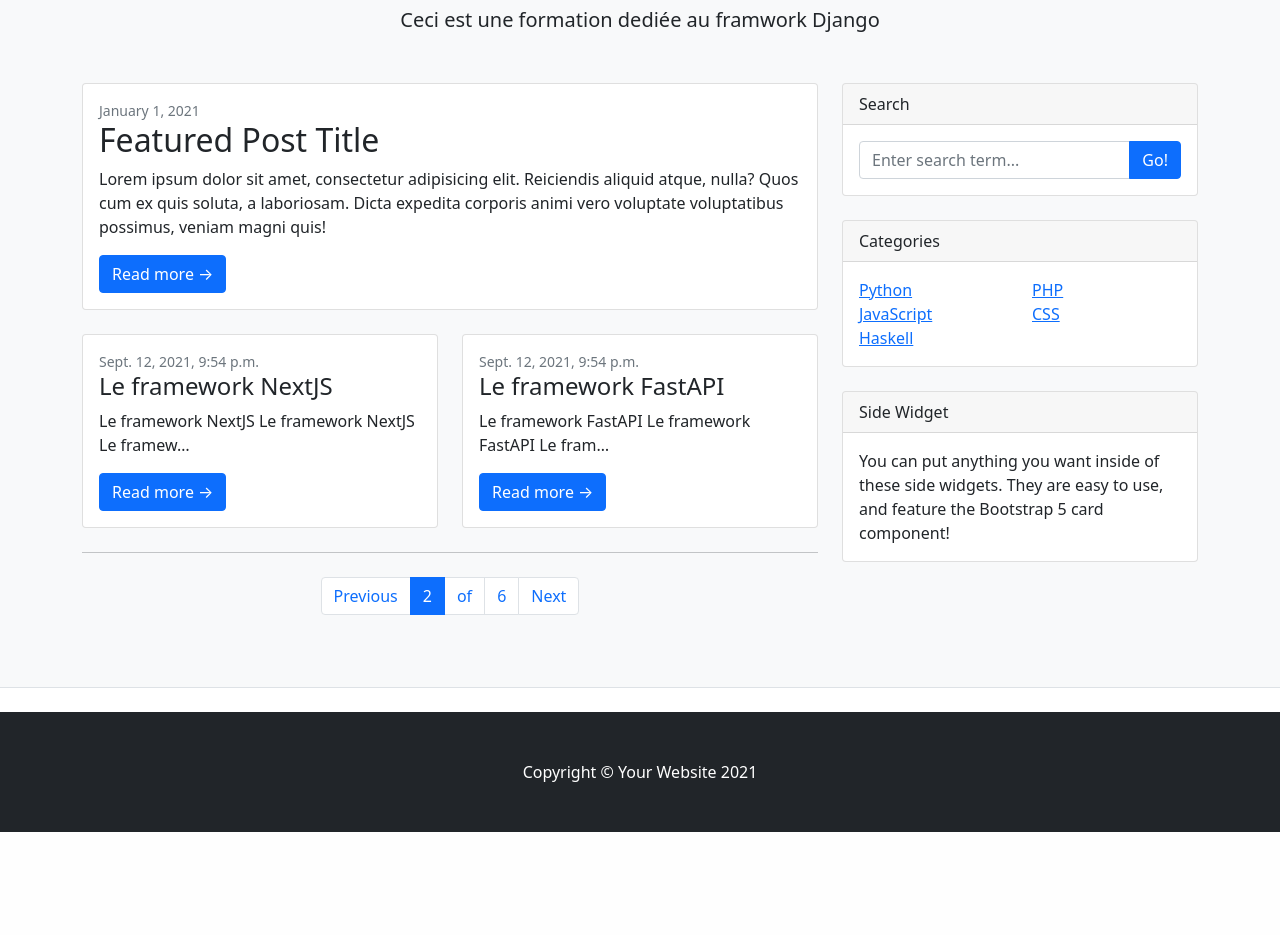
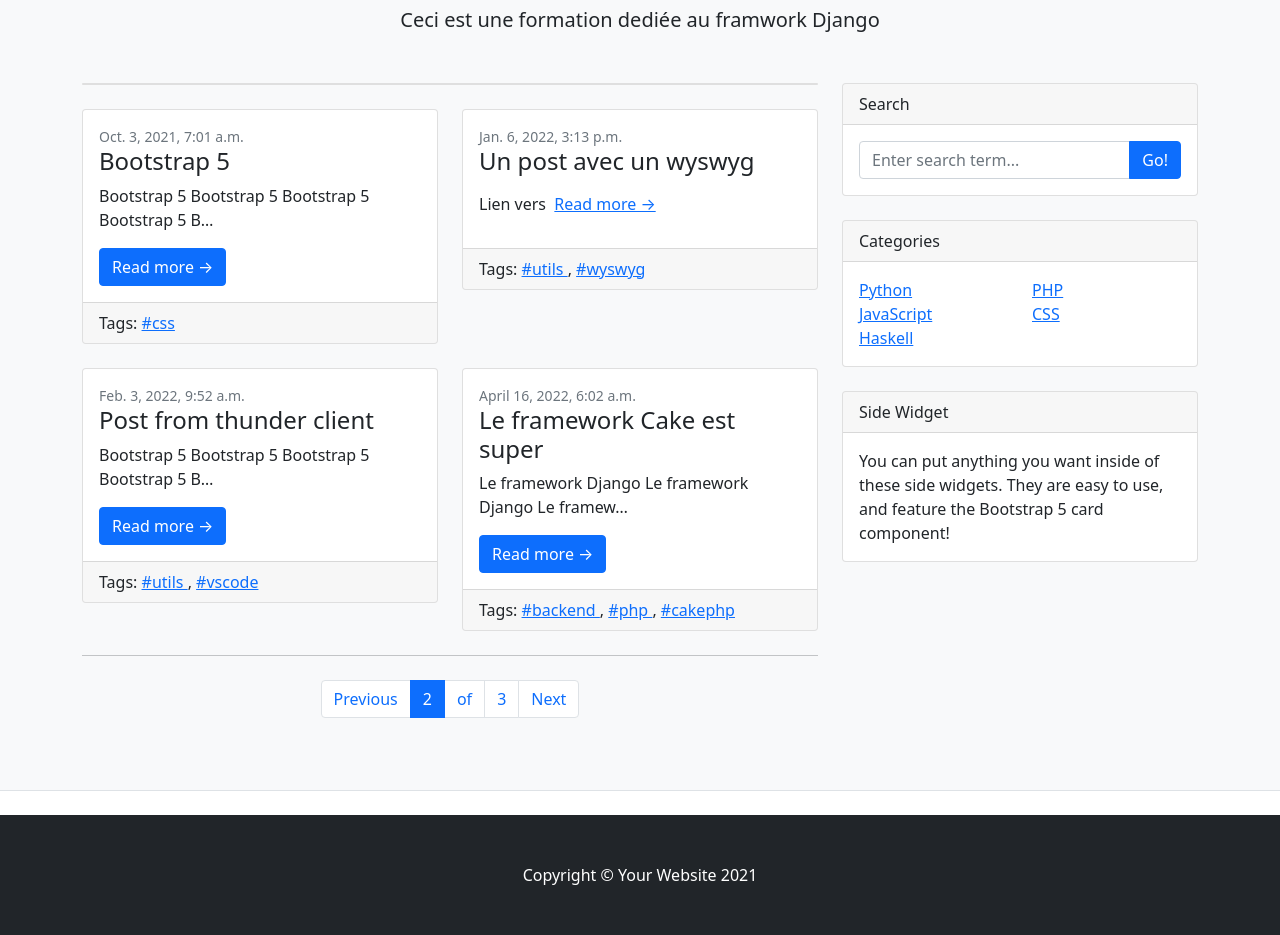
Before and after one commit to joelproxi/myblog, a Django app: page /?page=2 in a window 1280 px wide. Shown: the part 203-1138 px from the top of the page. Before the commit the page ends 1035 px from the top, so only its background shows below. Run offline with Django 3.2, Linux system fonts and the light colour scheme; data comes from the database, SQL or seed files in the repository; both versions use the stored data as it was after the commit; some libraries are stand-ins or nearby versions.

Commit message:
add tag funtionality

```diff
--- a/blog/admin.py
+++ b/blog/admin.py
@@ -1,3 +1,4 @@
+from typing import List
 from django.contrib import admin
 
 
@@ -9,11 +10,12 @@ admin.site.register(Category)
 
 @admin.register(Post)
 class PostAmdin(admin.ModelAdmin):
-    list_display = ('title', 'status', 'created', 'publish', 'author')
+    list_display = ('title', 'status','tags', 'created', 'publish', 'author')
     prepopulated_fields = {'slug': ('title',)}
     search_fields = ('title', 'body')
     ordering = ('author', 'status', 'publish')
     list_filter = ('author', 'created', 'publish')
+    list_editable: List[str] = ['status', 'tags',]
 
 
 @admin.register(Comment)
--- a/blog/models.py
+++ b/blog/models.py
@@ -6,6 +6,7 @@ from django.utils.text import slugify
 # Create your models here.
 
 from ckeditor.fields import RichTextField
+from taggit.managers import TaggableManager
 
 
 class PublishedManager(models.Manager):
@@ -40,6 +41,7 @@ class Post(models.Model):
                                related_name='posted')
     objects = models.Manager()  # Default manager
     published = PublishedManager()  # Custom manager
+    tags = TaggableManager() # Tags manager
 
     def __str__(self):
         return self.title
--- a/blog/templates/blog/post/list.html
+++ b/blog/templates/blog/post/list.html
@@ -23,14 +23,17 @@
                 <!-- Featured blog post-->
                 <div class="card mb-4">
                     <!-- <a href="#!"><img class="card-img-top" src="https://dummyimage.com/850x350/dee2e6/6c757d.jpg" alt="..." /></a> -->
-                    <div class="card-body">
+                    {% comment %} <div class="card-body">
                         <div class="small text-muted">January 1, 2021</div>
                         <h2 class="card-title">Featured Post Title</h2>
                         <p class="card-text">Lorem ipsum dolor sit amet, consectetur adipisicing elit. Reiciendis
                             aliquid atque, nulla? Quos cum ex quis soluta, a laboriosam. Dicta expedita corporis animi
                             vero voluptate voluptatibus possimus, veniam magni quis!</p>
                         <a class="btn btn-primary" href="#!">Read more →</a>
-                    </div>
+                    </div> {% endcomment %}
+                    {% if tag %}
+                        <p>Liste des posts taggés avec: <strong>#{{tag}}</strong> </p>
+                    {% endif %}
                 </div>
                 <!-- Nested row for non-featured blog posts-->
                 <div class="row">
@@ -44,6 +47,15 @@
                                 <h2 class="card-title h4">{{post.title}}</h2>
                                 <p class="card-text">{{post.body|safe|truncatechars:50 }}</p>
                                 <a class="btn btn-primary" href="{{post.get_absolute_url}}">Read more →</a>
+                            </div>
+                            <div class="card-footer">
+                                Tags:
+                                {% for tag in post.tags.all %}
+                                    <a href="{% url 'tag_post_list' tag.slug %}">
+                                        #{{ tag.name }}
+                                    </a>
+                                    {% if not forloop.last %}, {% endif %}
+                                {% endfor %}
                             </div>
                         </div>
 
--- a/blog/urls.py
+++ b/blog/urls.py
@@ -6,6 +6,7 @@ from . import views
 urlpatterns = [
     path('', views.post_list, name='post_list'),
     path('category/<slug:category>/', views.post_list, name='category_post_list'),
+    path('tag/<slug:tag_slug>/', views.post_list, name='tag_post_list'),
     path('<int:year>/<int:month>/<int:day>/<slug>/',
          views.post_detail, name='post_detail'),
     path('<int:year>/<int:month>/<int:day>/<slug>/update/',
--- a/blog/views.py
+++ b/blog/views.py
@@ -13,19 +13,26 @@ from django.core.serializers.json import DjangoJSONEncoder
 from django.contrib.postgres.search import SearchQuery,SearchVector, TrigramSimilarity
 from django.core.mail import send_mail
 
+from taggit.models import Tag
+
 from .models import Category, Comment, Post
 from blog.forms import CommentForm, EmailPostForm,  PostForm, SearchPost
 
 # Create your views here.
 
 
-def post_list(request, category=None):
+def post_list(request, category=None, tag_slug=None):
     posts = Post.published.all()
     categories = Category.objects.all()
+    tag = None
     if category:
         category = get_object_or_404(Category, slug=category)
         posts = posts.filter(category=category).order_by("publish")
-    paginator = Paginator(posts, 2)
+
+    if tag_slug:
+        tag = get_object_or_404(Tag, slug=tag_slug)
+        posts = posts.filter(tags__in=[tag])
+    paginator = Paginator(posts, 4)
     page = request.GET.get('page')
     try:
         posts = paginator.page(page)
@@ -38,6 +45,7 @@ def post_list(request, category=None):
         'page': page,
         'categories': categories,
         'category': category,
+        'tag': tag,
     }
     return render(request, 'blog/post/list.html', context)
 
--- a/myblog/settings.py
+++ b/myblog/settings.py
@@ -33,6 +33,7 @@ INSTALLED_APPS = [
     "corsheaders",
     'rest_framework',
     'ckeditor',
+    'taggit',
 
     'debug_toolbar',
 
```
Also changed, not shown: blog/migrations/0007_alter_post_body.py (added), db.sqlite3.
